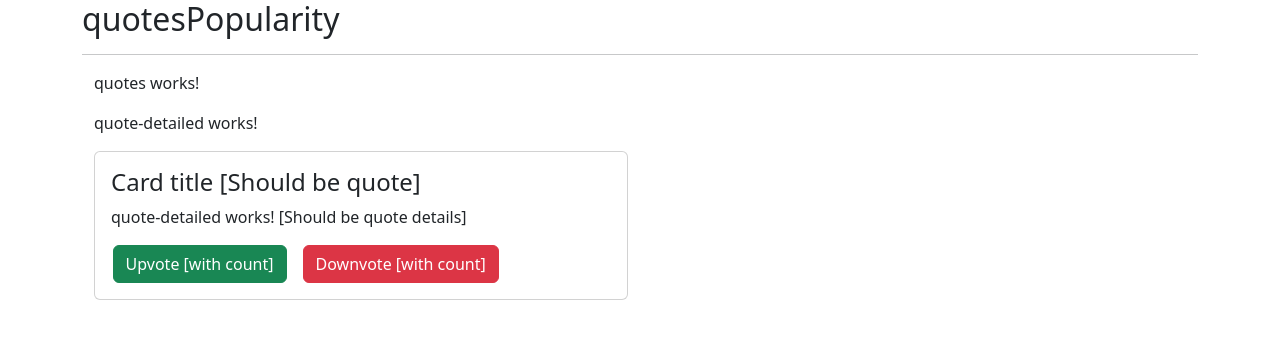
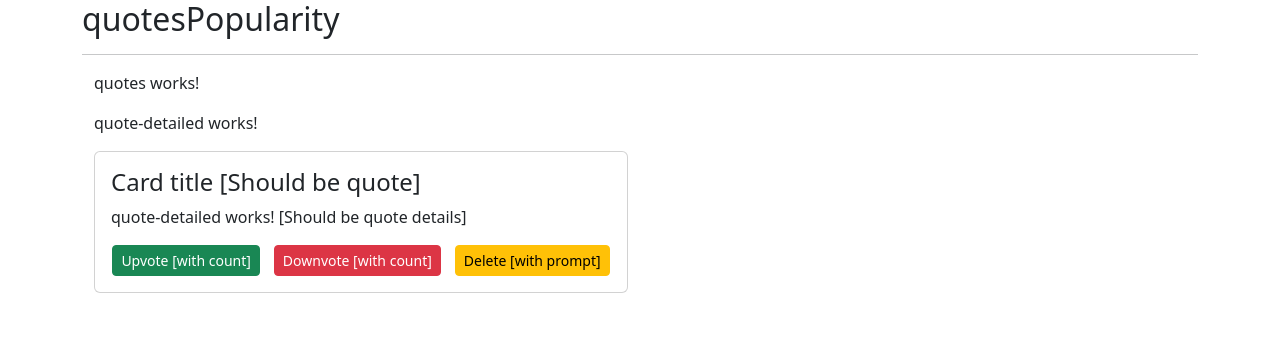
Before and after one commit to wdmuthiora/week1-Angular, an Angular app in the folder quotesPopularity/: page / in a window 1280 px wide. Shown: the top 338 px of the page. Built offline with nearby package versions, Linux system fonts and the light colour scheme.

Commit message:
Styled the quote-detail component's template to add delete button.

```diff
--- a/quotesPopularity/src/app/quote-detailed/quote-detailed.component.html
+++ b/quotesPopularity/src/app/quote-detailed/quote-detailed.component.html
@@ -4,7 +4,8 @@
   <div class="card-body">
     <h4 class="card-title">Card title [Should be quote]</h4>
     <p class="card-text">quote-detailed works! [Should be quote details]</p>
-    <button class='btn btn-success' style='margin-left:0.1em;'>Upvote [with count]</button>
-    <button class='btn btn-danger' style='margin-left:1em'>Downvote [with count]</button>
-  </div>
+    <button class='btn btn-sm btn-success' style='margin-left:0.1em;'>Upvote [with count]</button>
+    <button class='btn btn-sm btn-danger' style='margin-left:1em'>Downvote [with count]</button>
+    <button class='btn btn-sm btn-warning' style='margin-left:1em;'>Delete [with prompt]</button>
+ </div>
 </div>
```
